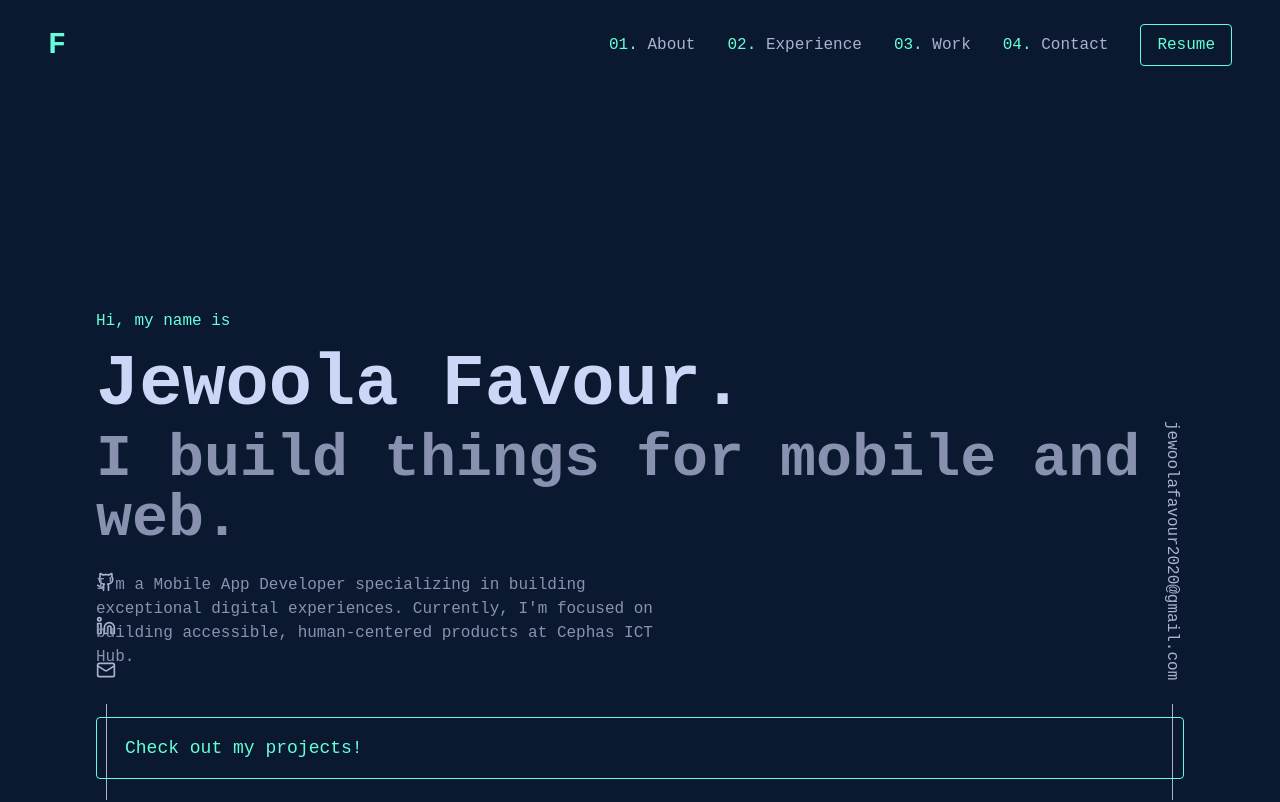
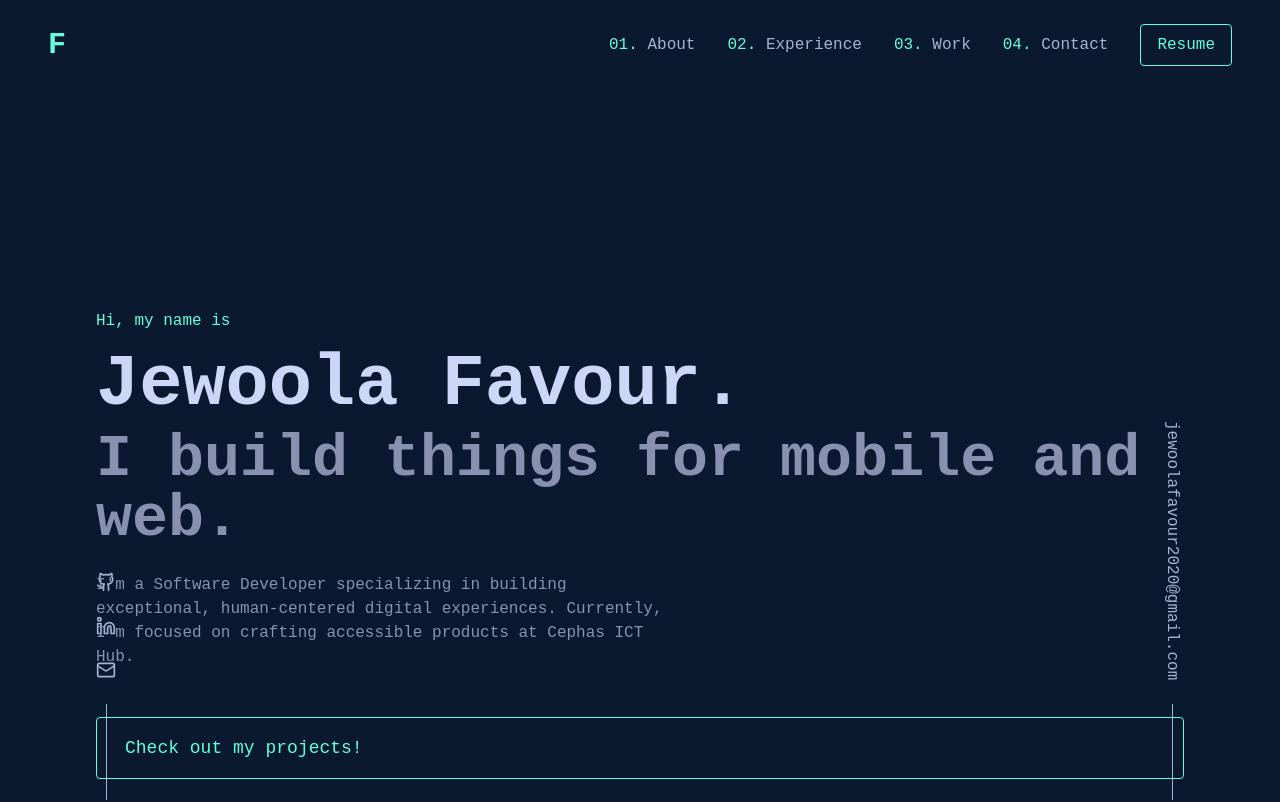
Before and after one commit to JEWOOLAFAVOUR/favour-portfolio-v1, a React (Vite) app: page / in a window 1280 px wide. Shown: the top 802 px of the page. Built offline with nearby package versions, Linux system fonts and the light colour scheme.

Commit message:
ediiting some details

```diff
--- a/src/screen/components/Hero.jsx
+++ b/src/screen/components/Hero.jsx
@@ -28,7 +28,7 @@ const Hero = () => {
         {
             id: 4,
             content:
-                "I'm a Mobile App Developer specializing in building exceptional digital experiences. Currently, I'm focused on building accessible, human-centered products at Cephas ICT Hub.",
+                "I'm a Software Developer specializing in building exceptional, human-centered digital experiences. Currently, I'm focused on crafting accessible products at Cephas ICT Hub.",
             className: "text-slate max-w-xl mb-12 opacity-0 translate-y-4",
             delay: 400,
         },
```
Also changed, not shown: 1 other file (tests, documents, lock files or other folders).
